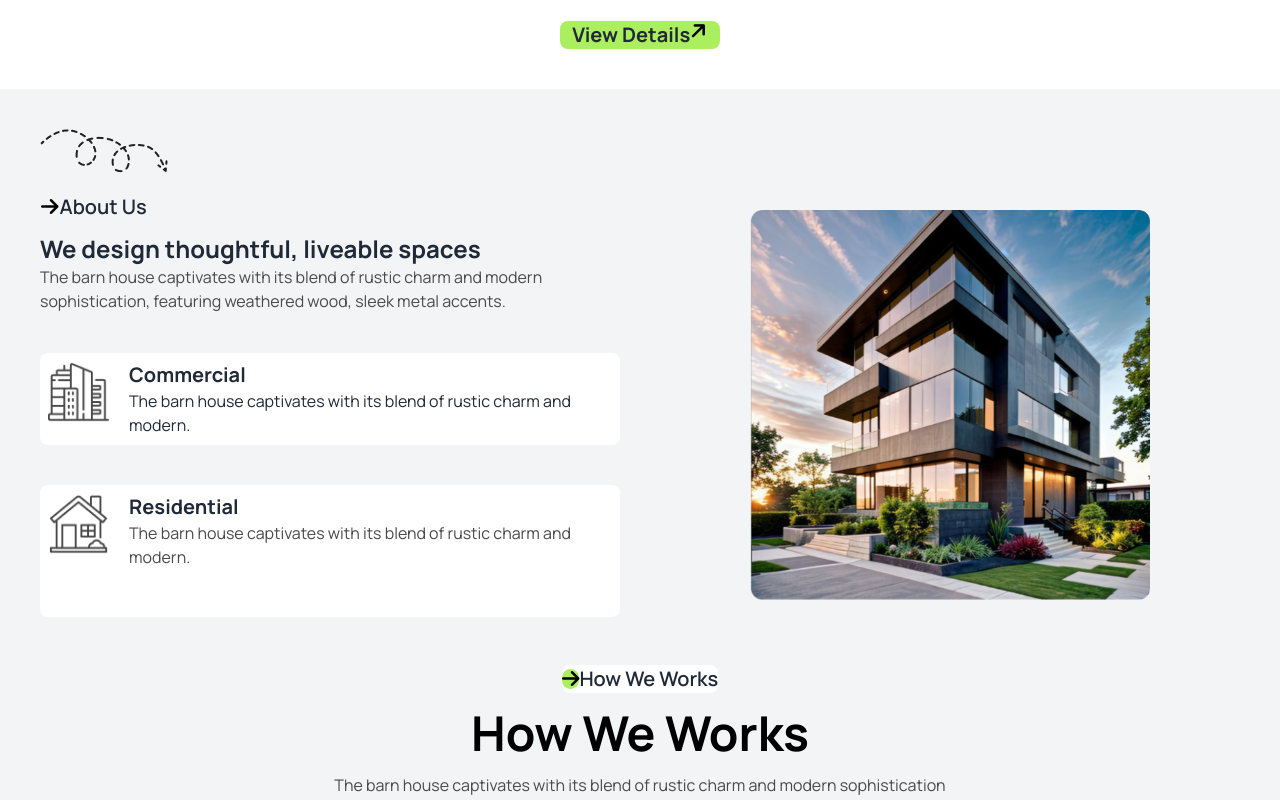
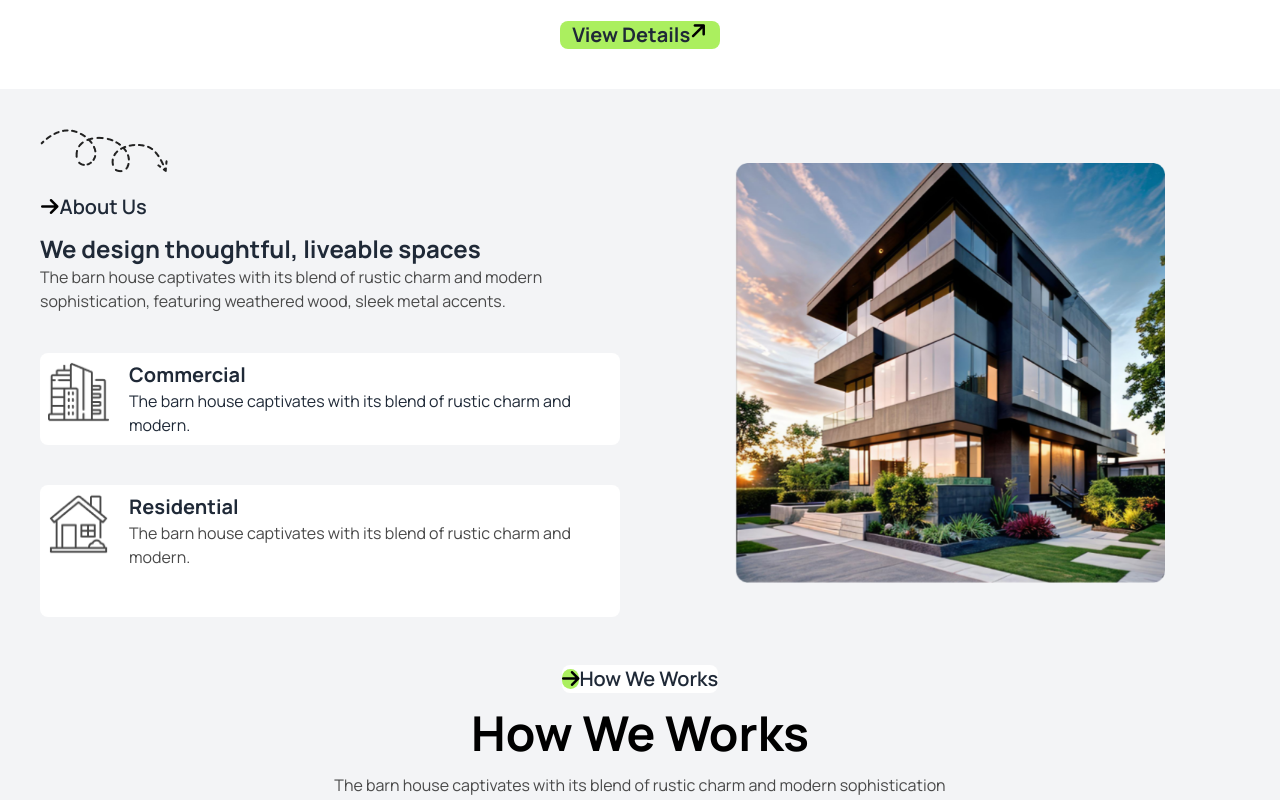
Before and after one commit to JahidHasan037/Assignment-03, a plain HTML site: page index.html in a window 1280 px wide. Shown: the part 653-1453 px from the top of the page. Drawn offline with nearby package versions, Linux system fonts and the light colour scheme.

Commit message:
correction

```diff
--- a/index.html
+++ b/index.html
@@ -100,8 +100,8 @@
                         </div>
                 </div>
                 <!-- Right Side -->
-                 <div class="h-full flex items-center justify-center">
-                    <img src="assets/Rectangle.png" alt="" class="h-[390px]">
+                 <div class="flex items-center justify-center w-[430px] h-[360px] mx-auto">
+                    <img src="assets/Rectangle.png" alt="" class="object-cover">
 
                  </div>
             </div>
```
